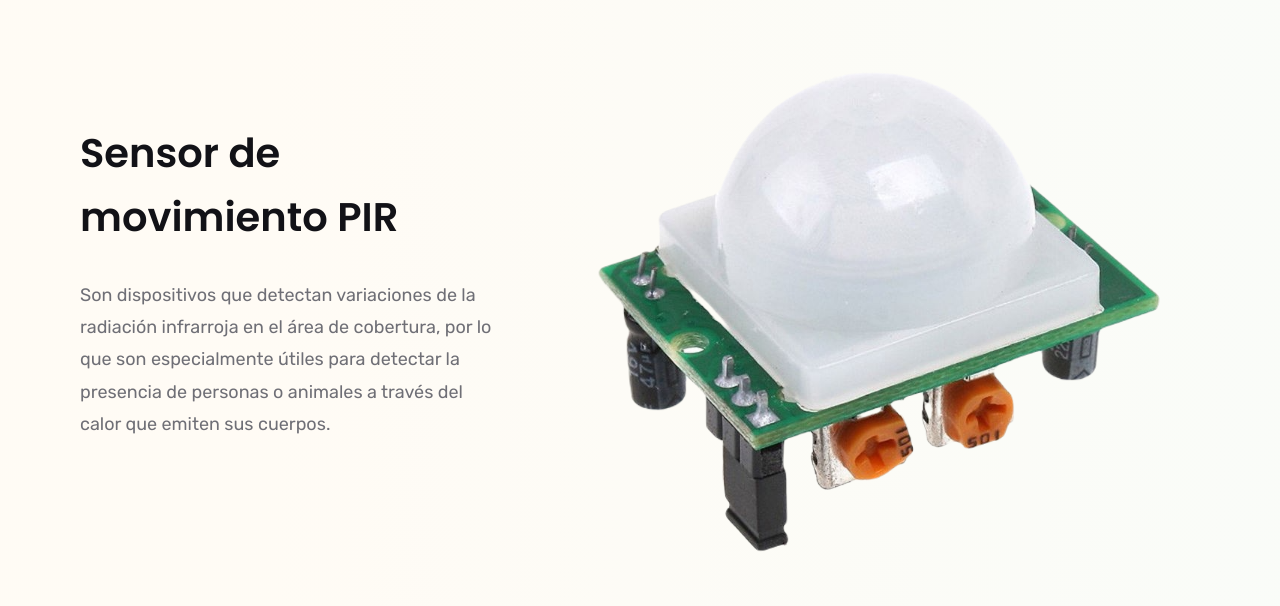
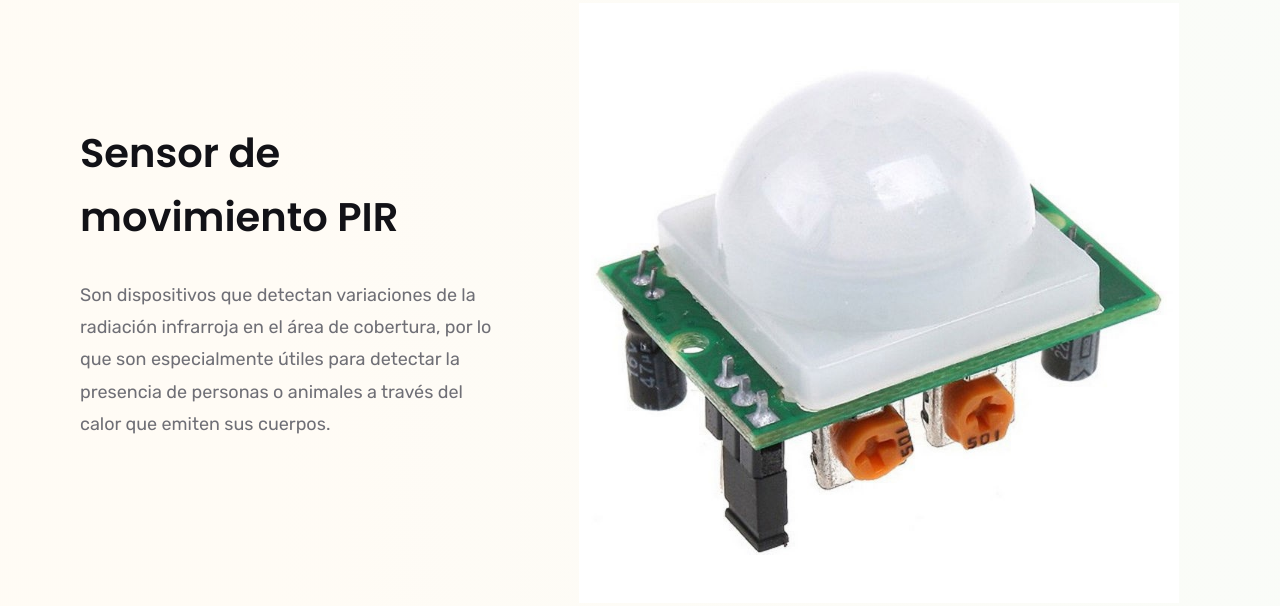
Before and after one commit to alexmelgarpro/web-lmm-technological-solutions, a plain HTML site: page Materiales.html in a window 1280 px wide. Shown: the part 2101-2707 px from the top of the page. Drawn offline with nearby package versions, Linux system fonts and the light colour scheme.

Commit message:
Update Materiales.html

```diff
--- a/Materiales.html
+++ b/Materiales.html
@@ -203,7 +203,7 @@
         <div class="container">
 
           <figure class="hero-banner">
-            <img src="./assets/images/imgMateriales/sensor-pir.png" alt="A young lady sits, holding a pen and a notebook.">
+            <img src="./assets/images/imgMateriales/sensor.jpg" alt="">
           </figure>
 
           <div class="hero-content">
```
